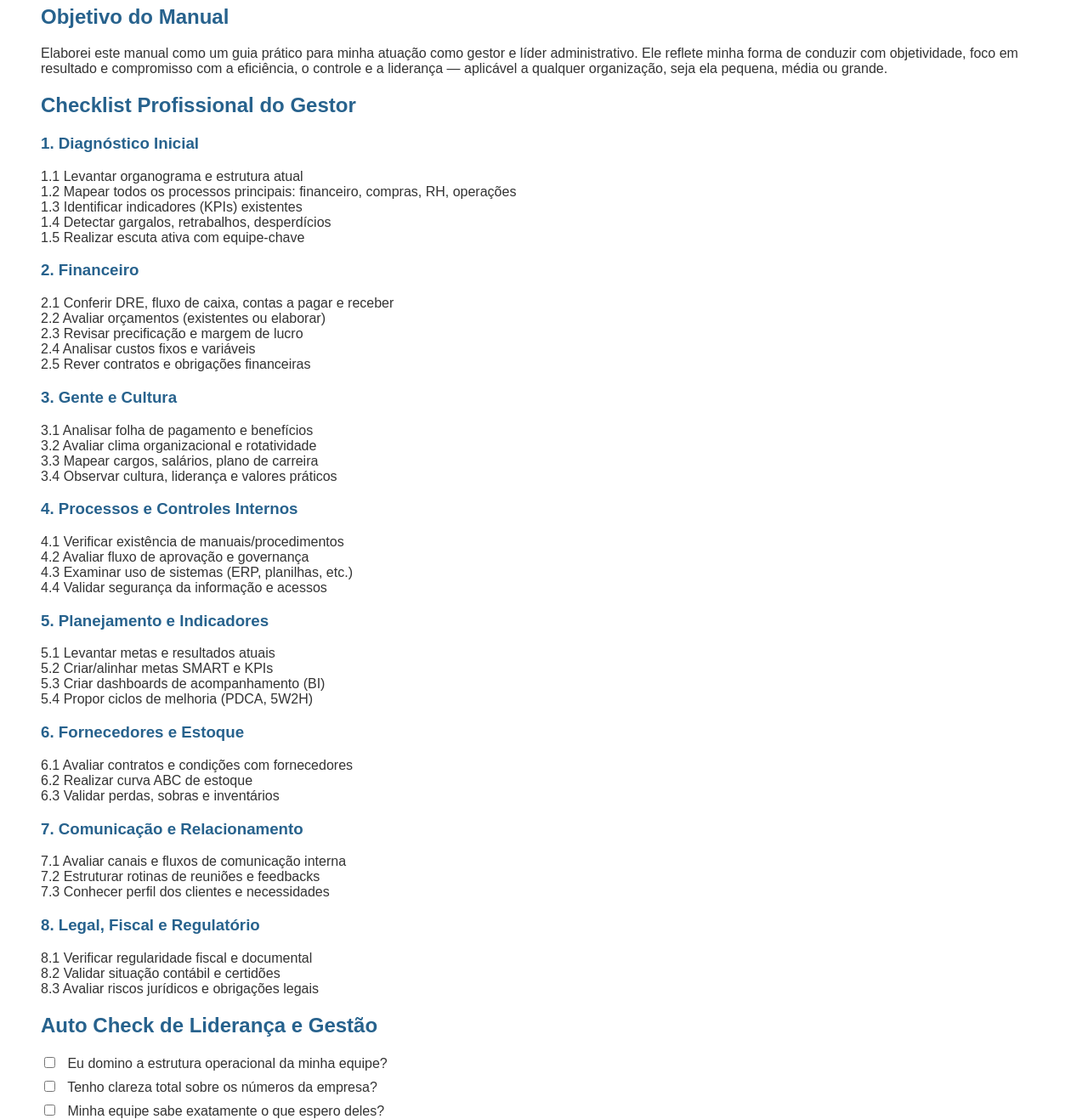
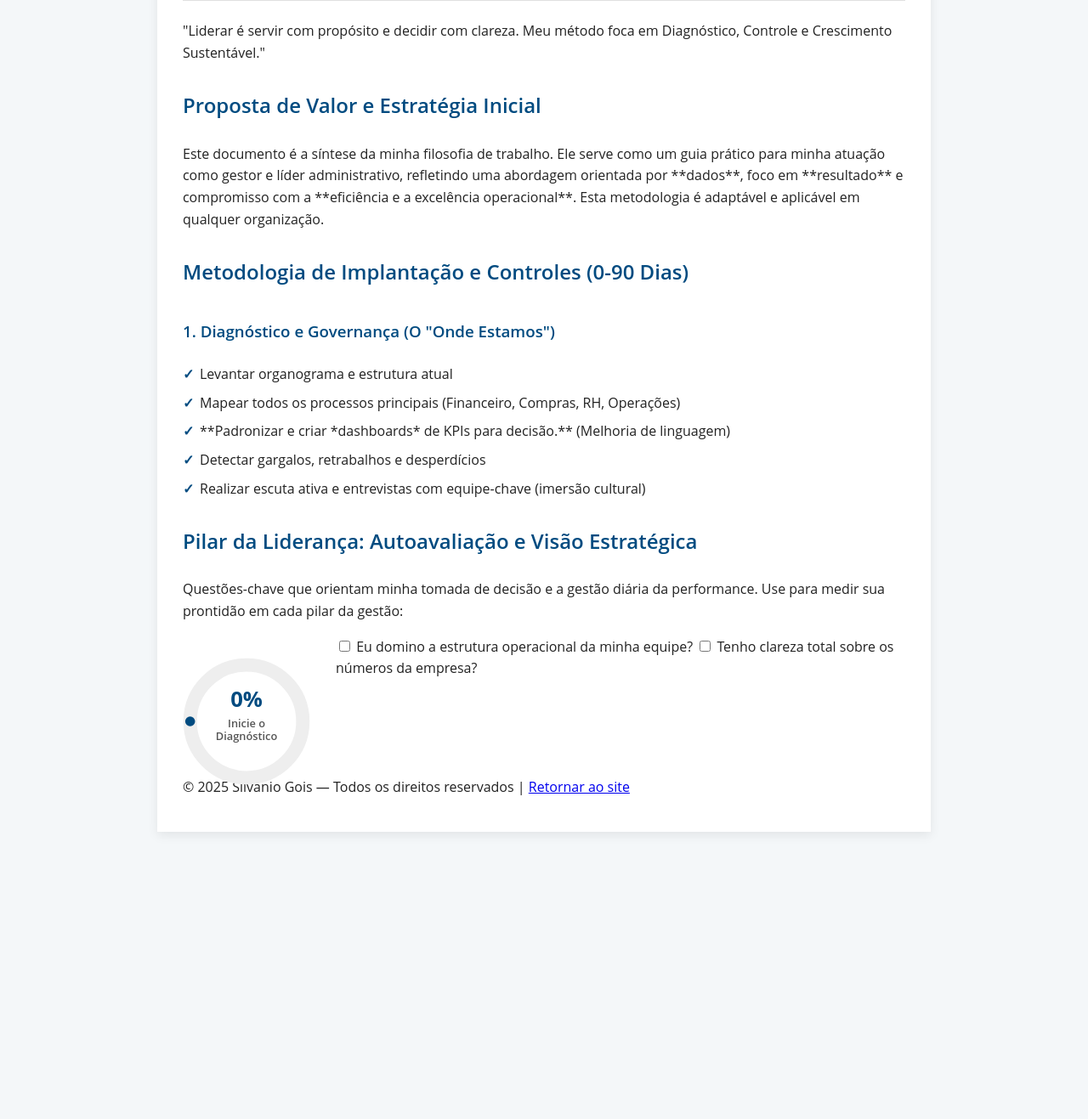
Before and after one commit to SilvanioSG/lider_estrategico, a plain HTML site: page index.html in a window 1280 px wide. Shown: the part 273-1590 px from the top of the page at 85% size. After the commit the page ends 1280 px from the top, so only its background shows below. Drawn offline with Linux system fonts and the light colour scheme.

Commit message:
Update index.html

```diff
--- a/index.html
+++ b/index.html
@@ -3,150 +3,154 @@
 <head>
     <meta charset="UTF-8" />
     <meta name="viewport" content="width=device-width, initial-scale=1.0" />
-  <title>Manual do Gestor e Líder Estratégico</title>
+    <title>Silvanio Gois - Perfil Executivo e Estratégia de Gestão</title>
     <style>
+        /* ... Seu CSS de estilo (incluindo o @media print) ... */
         body {
-      font-family: Arial, sans-serif;
+            font-family: 'Open Sans', Arial, sans-serif;
+            background-color: #f4f7f9;
+            color: #222;
+            line-height: 1.6;
+            padding: 20px;
+        }
+        .container {
+            max-width: 850px;
+            margin: 0 auto;
             background-color: #ffffff;
-      color: #333;
-      padding: 40px;
+            box-shadow: 0 4px 12px rgba(0, 0, 0, 0.08);
+            padding: 40px 30px;
+            border-top: 5px solid #004b80;
         }
         h1, h2, h3 {
-      color: #27628d;
+            color: #004b80;
+            font-weight: 600;
+            margin-top: 30px;
+            padding-bottom: 5px;
         }
-    .header {
-      text-align: left;
-      border-bottom: 2px solid #27628d;
+        h1 {
+            font-size: 2.2em;
+            border-bottom: 2px solid #e0e0e0;
             padding-bottom: 10px;
-      margin-bottom: 30px;
         }
-    .info {
-      font-size: 14px;
-      line-height: 1.6;
-    }
-    .info .nome {
-      font-weight: bold;
-      font-size: 16px;
-      color: #27628d;
-    }
-    .quote {
-      font-style: italic;
-      color: #555;
-      margin: 20px 0;
-      border-left: 4px solid #27628d;
-      padding-left: 10px;
-    }
-    .auto-check label {
-      display: block;
-      margin: 8px 0;
-    }
-    .auto-check input {
-      margin-right: 10px;
-    }
-    .footer {
-      margin-top: 40px;
-      font-size: 13px;
-      color: #888;
-    }
+        /* ... CSS para .header, .profile-photo, .info, .quote, .checklist-item ... */
+        /* ... CSS para .gestao-progress-area e o gráfico SVG ... */
+        /* ... CSS para .footer ... */
+        /* ... CSS para @media print ... */
+
+        /* AJUSTES IMPORTANTES DE REPETIÇÃO: */
+        .info .destaque { font-weight: 600; color: #333; margin-bottom: 8px; }
+        .checklist-item { list-style: none; padding-left: 0; }
+        .checklist-item li { position: relative; padding-left: 20px; margin-bottom: 8px; }
+        .checklist-item li::before { content: "\2713"; color: #004b80; font-weight: bold; position: absolute; left: 0; top: 0; }
+
+        .gestao-progress-area { display: flex; gap: 30px; align-items: flex-start; }
+        .progress-chart-container { position: relative; width: 150px; height: 150px; margin-top: 15px; flex-shrink: 0; }
+        .auto-check { flex-grow: 1; }
+        .circular-chart { display: block; margin: 10px auto; }
+        .circle-bg { fill: none; stroke: #eee; stroke-width: 3.8; }
+        .circle { fill: none; stroke: #004b80; stroke-width: 2.8; stroke-linecap: round; transition: stroke-dasharray 0.5s ease-in-out; transform: rotate(-90deg); transform-origin: 50% 50%; }
+        .chart-text-center { position: absolute; top: 50%; left: 50%; transform: translate(-50%, -50%); text-align: center; }
+        #progress-percentage { display: block; font-size: 1.6em; font-weight: 700; color: #004b80; }
+        #feedback-phrase { display: block; font-size: 0.8em; color: #555; font-weight: 600; line-height: 1.2; }
     </style>
 </head>
 <body>
+    <div class="container">
         <div class="header">
+            <img src="SG_Executivo-removebg-preview.png" alt="Foto Executiva de Silvanio Gois" class="profile-photo" />
             <div class="info">
                 <div class="nome">Silvanio Gois</div>
-      Técnico em Administração e Edificações<br />
-      Graduando em Processos Gerenciais<br />
-      Email: sg@silvaniogois.com.br
+                <span class="destaque">Gestor Estratégico e Líder Administrativo</span>
+                <span>Técnico em Administração e Edificações</span>
+                <span>Graduando em Processos Gerenciais</span>
+                <span>Email: sg@silvaniogois.com.br</span>
             </div>
         </div>
 
-  <h1>Manual do Gestor e Líder Estratégico</h1>
-  <div class="quote">"Liderar é servir com propósito e decidir com clareza."</div>
+        <h1>Plano de Gestão e Liderança Estratégica</h1>
+        <div class="quote">"Liderar é servir com propósito e decidir com clareza. Meu método foca em Diagnóstico, Controle e Crescimento Sustentável."</div>
 
-  <h2> Objetivo do Manual</h2>
-  <p>Elaborei este manual como um guia prático para minha atuação como gestor e líder administrativo. Ele reflete minha forma de conduzir com objetividade, foco em resultado e compromisso com a eficiência, o controle e a liderança — aplicável a qualquer organização, seja ela pequena, média ou grande.</p>
+        <h2>Proposta de Valor e Estratégia Inicial</h2>
+        <p>Este documento é a síntese da minha filosofia de trabalho. Ele serve como um guia prático para minha atuação como gestor e líder administrativo, refletindo uma abordagem orientada por **dados**, foco em **resultado** e compromisso com a **eficiência e a excelência operacional**. Esta metodologia é adaptável e aplicável em qualquer organização.</p>
 
-  <h2> Checklist Profissional do Gestor</h2>
+        <h2>Metodologia de Implantação e Controles (0-90 Dias)</h2>
 
-  <h3>1. Diagnóstico Inicial</h3>
-  <p>
-    1.1 Levantar organograma e estrutura atual<br />
-    1.2 Mapear todos os processos principais: financeiro, compras, RH, operações<br />
-    1.3 Identificar indicadores (KPIs) existentes<br />
-    1.4 Detectar gargalos, retrabalhos, desperdícios<br />
-    1.5 Realizar escuta ativa com equipe-chave
-  </p>
+        <h3>1. Diagnóstico e Governança (O "Onde Estamos")</h3>
+        <ul class="checklist-item">
+            <li>Levantar organograma e estrutura atual</li>
+            <li>Mapear todos os processos principais (Financeiro, Compras, RH, Operações)</li>
+            <li>**Padronizar e criar *dashboards* de KPIs para decisão.** (Melhoria de linguagem)</li>
+            <li>Detectar gargalos, retrabalhos e desperdícios</li>
+            <li>Realizar escuta ativa e entrevistas com equipe-chave (imersão cultural)</li>
+        </ul>
 
-  <h3>2. Financeiro</h3>
-  <p>
-    2.1 Conferir DRE, fluxo de caixa, contas a pagar e receber<br />
-    2.2 Avaliar orçamentos (existentes ou elaborar)<br />
-    2.3 Revisar precificação e margem de lucro<br />
-    2.4 Analisar custos fixos e variáveis<br />
-    2.5 Rever contratos e obrigações financeiras
-  </p>
+        <h2>Pilar da Liderança: Autoavaliação e Visão Estratégica</h2>
+        <p>Questões-chave que orientam minha tomada de decisão e a gestão diária da performance. Use para medir sua prontidão em cada pilar da gestão:</p>
 
-  <h3>3. Gente e Cultura</h3>
-  <p>
-    3.1 Analisar folha de pagamento e benefícios<br />
-    3.2 Avaliar clima organizacional e rotatividade<br />
-    3.3 Mapear cargos, salários, plano de carreira<br />
-    3.4 Observar cultura, liderança e valores práticos
-  </p>
+        <div class="gestao-progress-area">
+            <div class="progress-chart-container">
+                <svg viewBox="0 0 36 36" class="circular-chart">
+                    <path class="circle-bg" d="M18 2.0845 a 15.9155 15.9155 0 0 1 0 31.831 a 15.9155 15.9155 0 0 1 0 -31.831" />
+                    <path class="circle" id="progress-circle"
+                          stroke-dasharray="0, 100"
+                          d="M18 2.0845 a 15.9155 15.9155 0 0 1 0 31.831 a 15.9155 15.9155 0 0 1 0 -31.831" />
+                </svg>
+                <div class="chart-text-center">
+                    <span id="progress-percentage">0%</span>
+                    <span id="feedback-phrase" class="feedback-term">Inicie o Diagnóstico</span>
+                </div>
+            </div>
 
-  <h3>4. Processos e Controles Internos</h3>
-  <p>
-    4.1 Verificar existência de manuais/procedimentos<br />
-    4.2 Avaliar fluxo de aprovação e governança<br />
-    4.3 Examinar uso de sistemas (ERP, planilhas, etc.)<br />
-    4.4 Validar segurança da informação e acessos
-  </p>
-
-  <h3>5. Planejamento e Indicadores</h3>
-  <p>
-    5.1 Levantar metas e resultados atuais<br />
-    5.2 Criar/alinhar metas SMART e KPIs<br />
-    5.3 Criar dashboards de acompanhamento (BI)<br />
-    5.4 Propor ciclos de melhoria (PDCA, 5W2H)
-  </p>
-
-  <h3>6. Fornecedores e Estoque</h3>
-  <p>
-    6.1 Avaliar contratos e condições com fornecedores<br />
-    6.2 Realizar curva ABC de estoque<br />
-    6.3 Validar perdas, sobras e inventários
-  </p>
-
-  <h3>7. Comunicação e Relacionamento</h3>
-  <p>
-    7.1 Avaliar canais e fluxos de comunicação interna<br />
-    7.2 Estruturar rotinas de reuniões e feedbacks<br />
-    7.3 Conhecer perfil dos clientes e necessidades
-  </p>
-
-  <h3>8. Legal, Fiscal e Regulatório</h3>
-  <p>
-    8.1 Verificar regularidade fiscal e documental<br />
-    8.2 Validar situação contábil e certidões<br />
-    8.3 Avaliar riscos jurídicos e obrigações legais
-  </p>
-
-  <h2> Auto Check de Liderança e Gestão</h2>
-  <div class="auto-check">
-    <label><input type="checkbox"> Eu domino a estrutura operacional da minha equipe?</label>
-    <label><input type="checkbox"> Tenho clareza total sobre os números da empresa?</label>
-    <label><input type="checkbox"> Minha equipe sabe exatamente o que espero deles?</label>
-    <label><input type="checkbox"> Tomo decisões com base em dados e não apenas opinião?</label>
-    <label><input type="checkbox"> Tenho rituais de liderança claros (reuniões, feedbacks, alinhamentos)?</label>
-    <label><input type="checkbox"> Consigo manter a equipe motivada mesmo em tempos difíceis?</label>
-    <label><input type="checkbox"> Tenho controle e previsão financeira confiável?</label>
-    <label><input type="checkbox"> Meus processos têm métricas claras e acompanhamento?</label>
-    <label><input type="checkbox"> Faço a ponte entre a estratégia e a execução de forma eficiente?</label>
-    <label><input type="checkbox"> Eu lidero com empatia e atitude?</label>
+            <div class="auto-check" id="auto-check-list">
+                <label><span><input type="checkbox" onchange="updateProgress()"> Eu domino a estrutura operacional da minha equipe?</span></label>
+                <label><span><input type="checkbox" onchange="updateProgress()"> Tenho clareza total sobre os números da empresa?</span></label>
+                </div>
         </div>
 
         <div class="footer">
-    Manual desenvolvido por Silvanio Gois para uso estratégico e apresentação profissional.
+            &copy; 2025 Silvanio Gois — Todos os direitos reservados | <a href="https://www.silvaniogois.com.br" target="_blank">Retornar ao site</a>
         </div>
+    </div>
+
+    <script>
+        function updateProgress() {
+            const checkboxes = document.querySelectorAll('#auto-check-list input[type="checkbox"]');
+            const totalItems = checkboxes.length;
+            let checkedItems = 0;
+
+            checkboxes.forEach(cb => {
+                if (cb.checked) {
+                    checkedItems++;
+                }
+            });
+
+            const percentage = Math.round((checkedItems / totalItems) * 100);
+
+            document.getElementById('progress-percentage').innerText = percentage + '%';
+
+            const circumference = 100;
+            const strokeDashoffset = (percentage / 100) * circumference;
+            document.getElementById('progress-circle').style.strokeDasharray = `${strokeDashoffset}, ${circumference}`;
+
+            const feedbackElement = document.getElementById('feedback-phrase');
+            let phrase = '';
+
+            if (percentage === 0) {
+                phrase = 'Inicie o Diagnóstico';
+            } else if (percentage <= 30) {
+                phrase = 'Foco em Estrutura Inicial';
+            } else if (percentage <= 60) {
+                phrase = 'Em Consolidação de Controle';
+            } else if (percentage <= 90) {
+                 phrase = 'Liderança em Plena Execução';
+            } else {
+                phrase = 'BOM GESTOR. Pronto para Ação!';
+            }
+
+            feedbackElement.innerText = phrase;
+        }
+
+        document.addEventListener('DOMContentLoaded', updateProgress);
+    </script>
 </body>
 </html>
```
Lines whose indentation alone changed are shown as unchanged.
